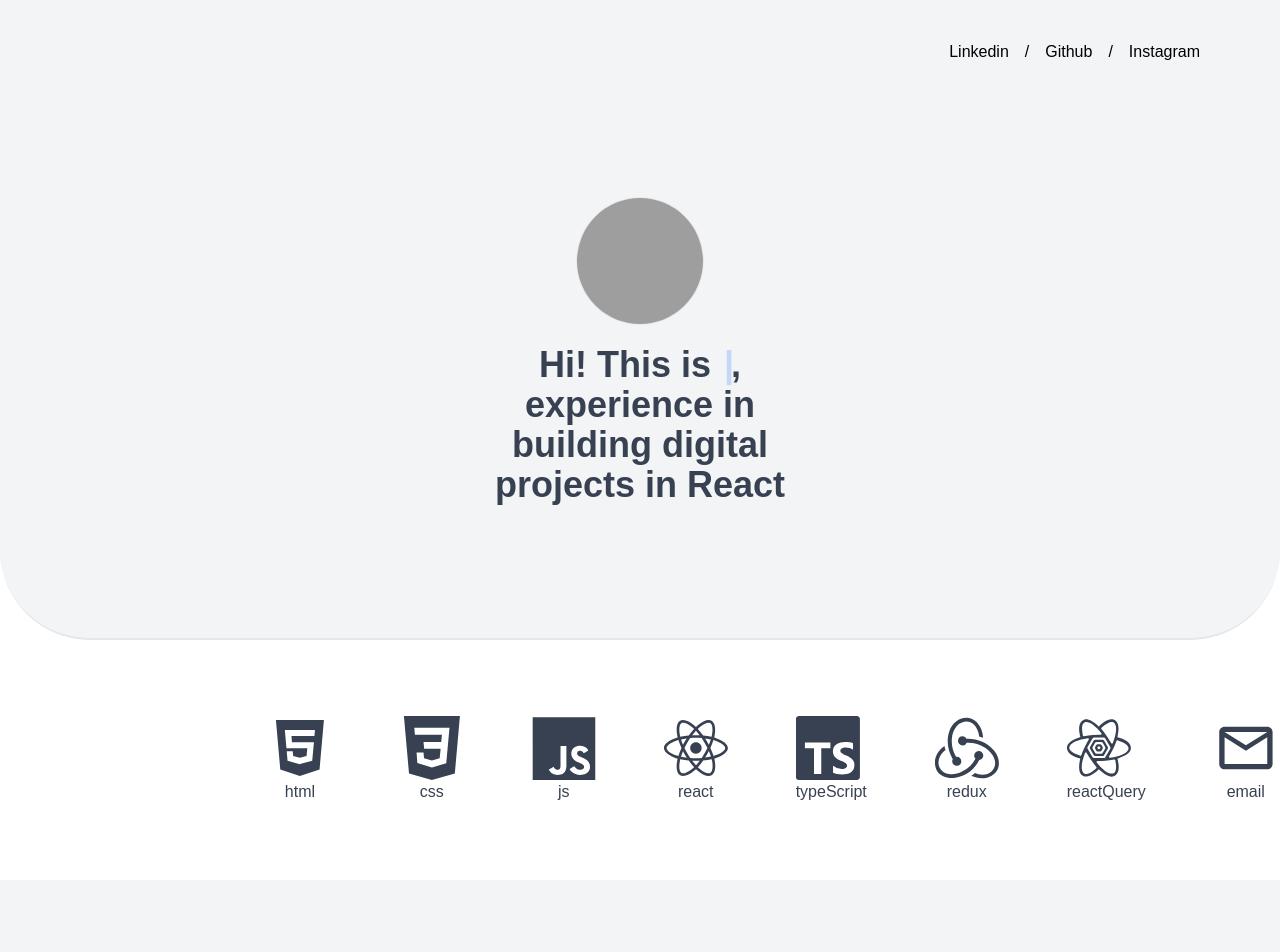
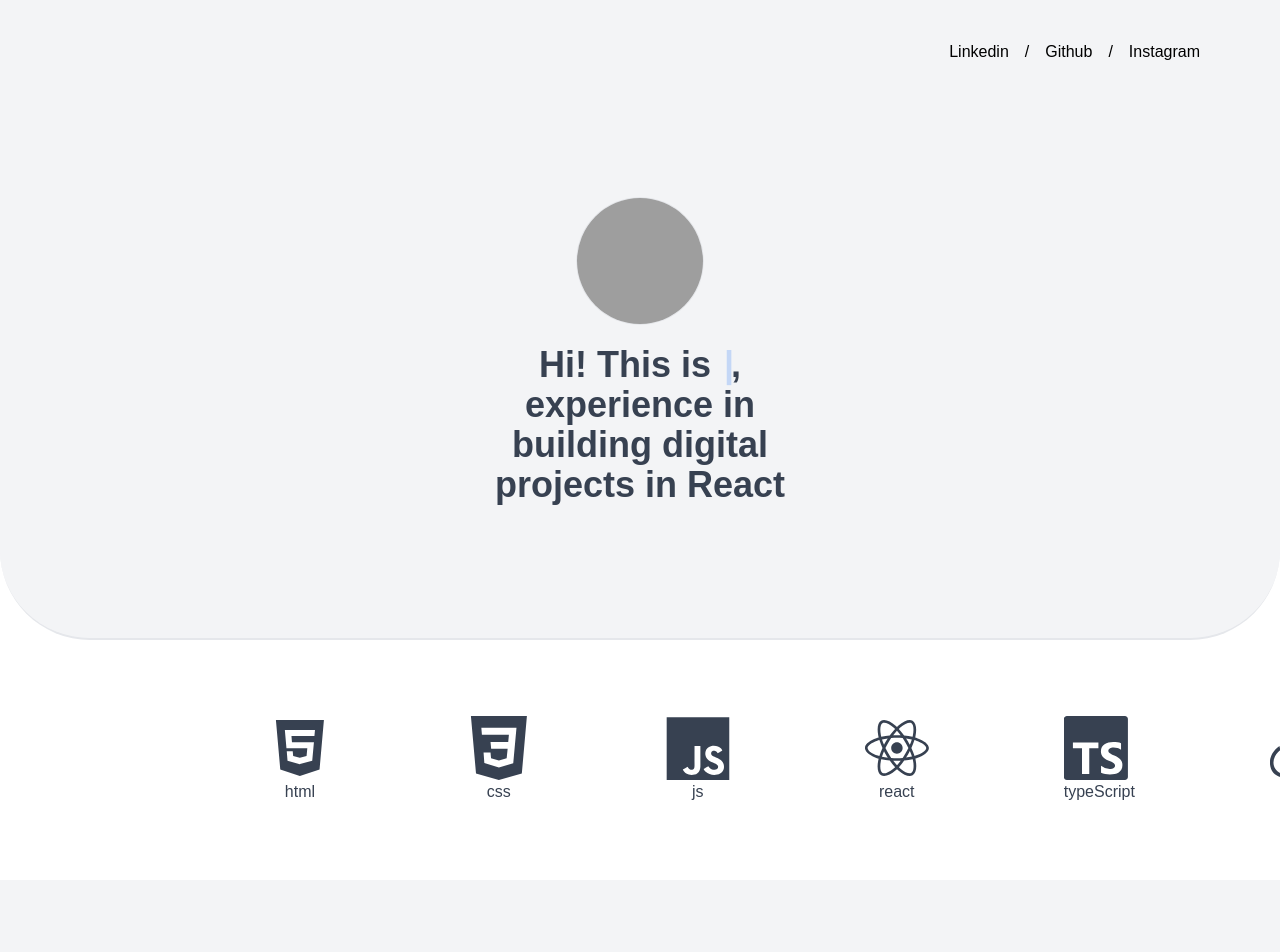
Before and after one commit to VipinTiwari-96/Next-portfolio, a Next.js app: page / in a window 1280 px wide. Shown: the top 952 px of the page. Built offline with nearby package versions, Linux system fonts and the light colour scheme; grey boxes are pictures that could not be loaded.

Commit message:
minor change

```diff
--- a/components/Animation.tsx
+++ b/components/Animation.tsx
@@ -2,10 +2,16 @@ import React, { FC, useMemo } from "react";
 import { theme } from "../helper/theme";
 
 const Animation: FC = () => {
-  const iconKeys = useMemo(() => Object.keys(theme.icons), []);
+  const iconKeys = useMemo(
+    () =>
+      Object.keys(theme.icons).filter(
+        (key) => !["email", "whatsApp", "linkedin"].includes(key)
+      ),
+    []
+  );
 
   return (
-    <div className=" relative animate-scroll-right-to-left ease-linear duration-1000 flex justify-between items-center h-[15rem]">
+    <div className=" h-[15rem] animate-scroll-right-to-left flex justify-between items-center ">
       {iconKeys.map((key) => {
         const Icon = theme.icons[key];
         return (
```
